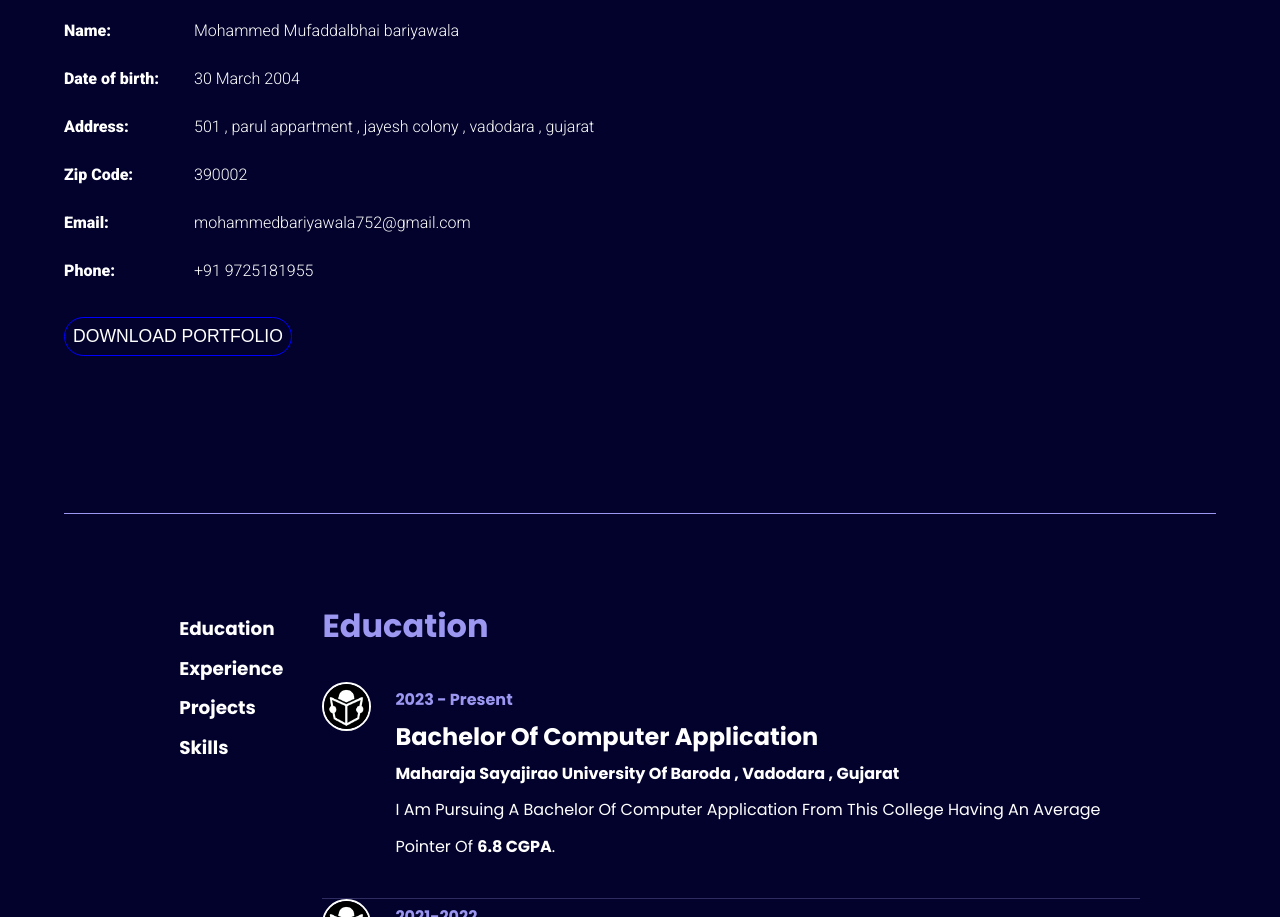
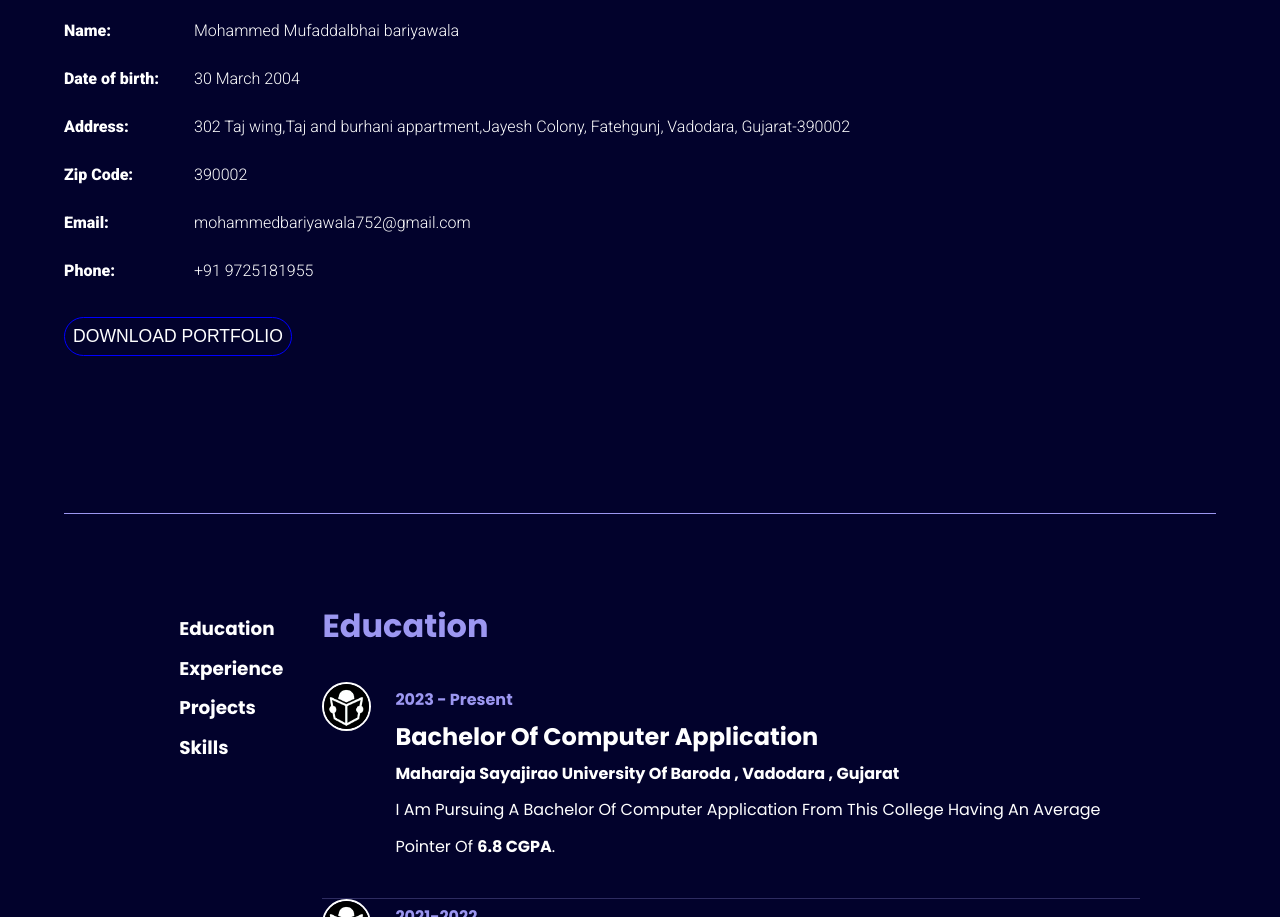
Before and after one commit to Mohammedbariya/Mohammedbariya.github.io, a plain HTML site: page index.html in a window 1280 px wide. Shown: the part 1137-2054 px from the top of the page. Drawn offline with Linux system fonts and the light colour scheme.

Commit message:
Address Updated and portfolio pdf

```diff
--- a/index.html
+++ b/index.html
@@ -16,6 +16,7 @@
 </head>
 
 <body data-spy="scroll"  data-target="#mainnav" data-offset="300">
+
     <span id="home"></span>
     <nav id="navbar">
         <div class="left"><img src="images/Myphoto.png" alt="">
@@ -65,8 +66,7 @@
                 <ul class="list_default">
                     <li><span class="bold">Name:</span><span>Mohammed Mufaddalbhai bariyawala</span></li>
                     <li><span class="bold">Date of birth:</span><span>30 March 2004</span></li>
-                    <li><span class="bold">Address:</span><span>501 , parul appartment , jayesh colony , vadodara ,
-                            gujarat</span></li>
+                    <li><span class="bold">Address:</span><span>302 Taj wing,Taj and burhani appartment,Jayesh Colony, Fatehgunj, Vadodara, Gujarat-390002</span></li>
                     <li><span class="bold">Zip Code:</span><span>390002</span></li>
                     <li><span class="bold">Email:</span><span>mohammedbariyawala752@gmail.com</span></li>
                     <li><span class="bold">Phone:</span><span>+91 9725181955</span></li>
```
